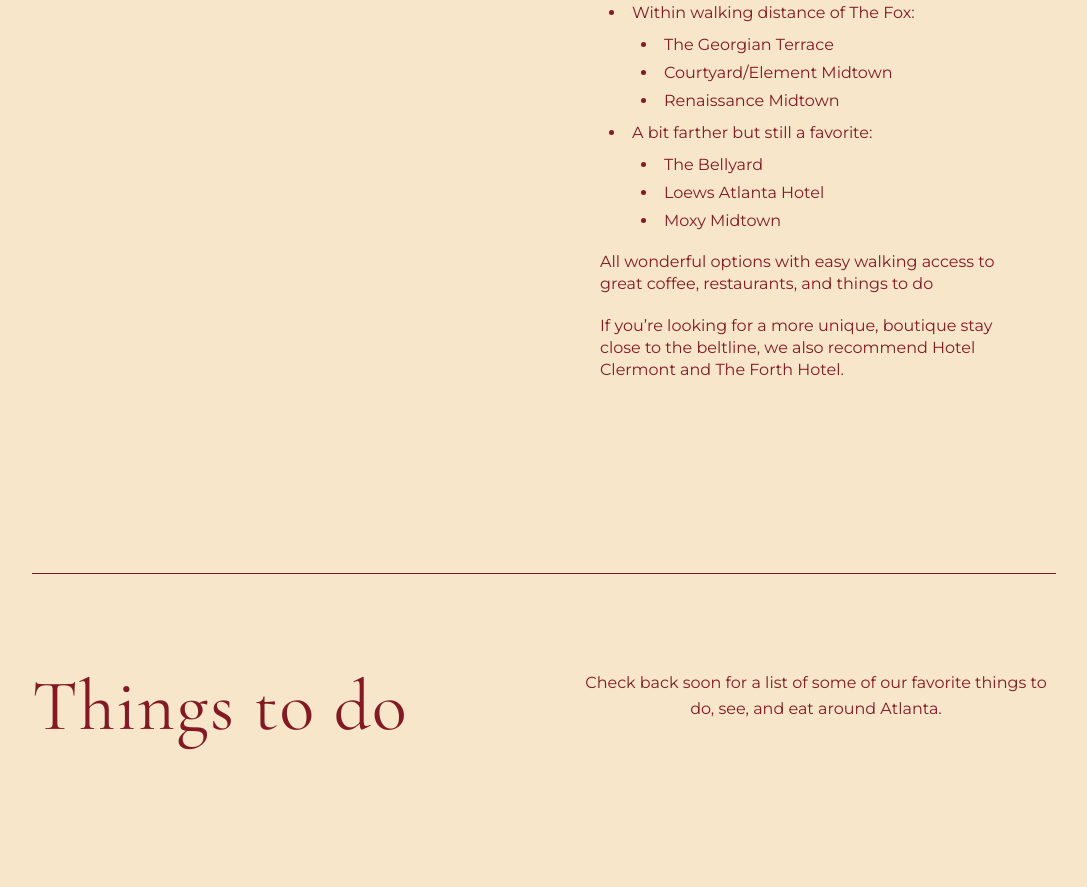
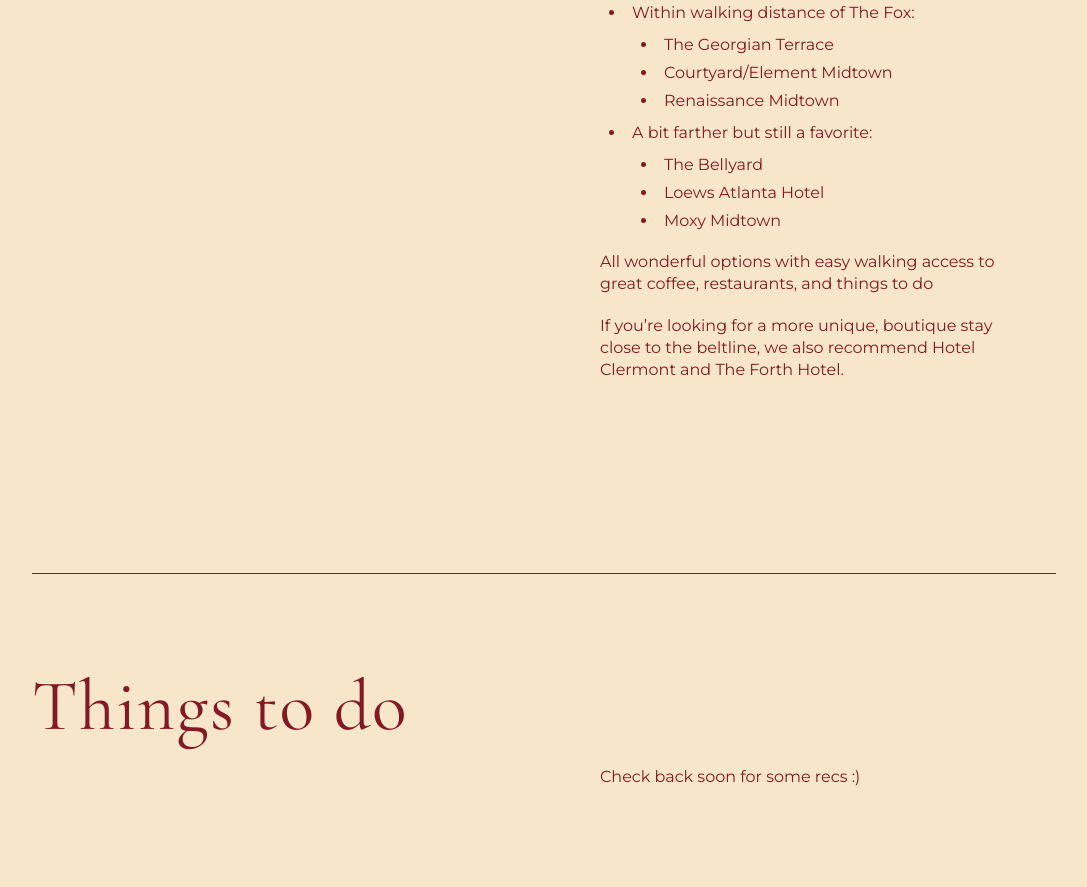
Before and after one commit to erawhctim/wedding-website, an Eleventy site: page src/index.html in a window 1280 px wide. Shown: the part 3089-3976 px from the top of the page, without its empty margins (96-1183 px from the left). Before the commit the page ends 3927 px from the top, so only its background shows below. Built offline with nearby package versions, Linux system fonts and the light colour scheme; Eleventy itself is replaced by a stand-in of ours; files that its build step writes are made by us from their sources.

Commit message:
things to do content + HTML

```diff
--- /dev/null
+++ b/src/_includes/things-todo.md
@@ -0,0 +1,2 @@
+
+Check back soon for some recs :)
--- a/src/index.html
+++ b/src/index.html
@@ -175,10 +175,9 @@
                 <div class="text-center md:text-left">
                     <h2 class="text-6xl md:text-7xl font-heading tracking-custom">Things to do</h2>
                 </div>
-                <div class="text-brand-red text-center text-md leading-relaxed font-body">
-                    <p>
-                      Check back soon for a list of some of our favorite things to do, see, and eat around Atlanta.
-                    </p>
+                <div class="font-body text-gray-800 space-y-8">
+                  {% set file = "things-todo.md" %}
+                  {% include "markdown-block.njk" %}
                 </div>
             </div>
         </section>
```
